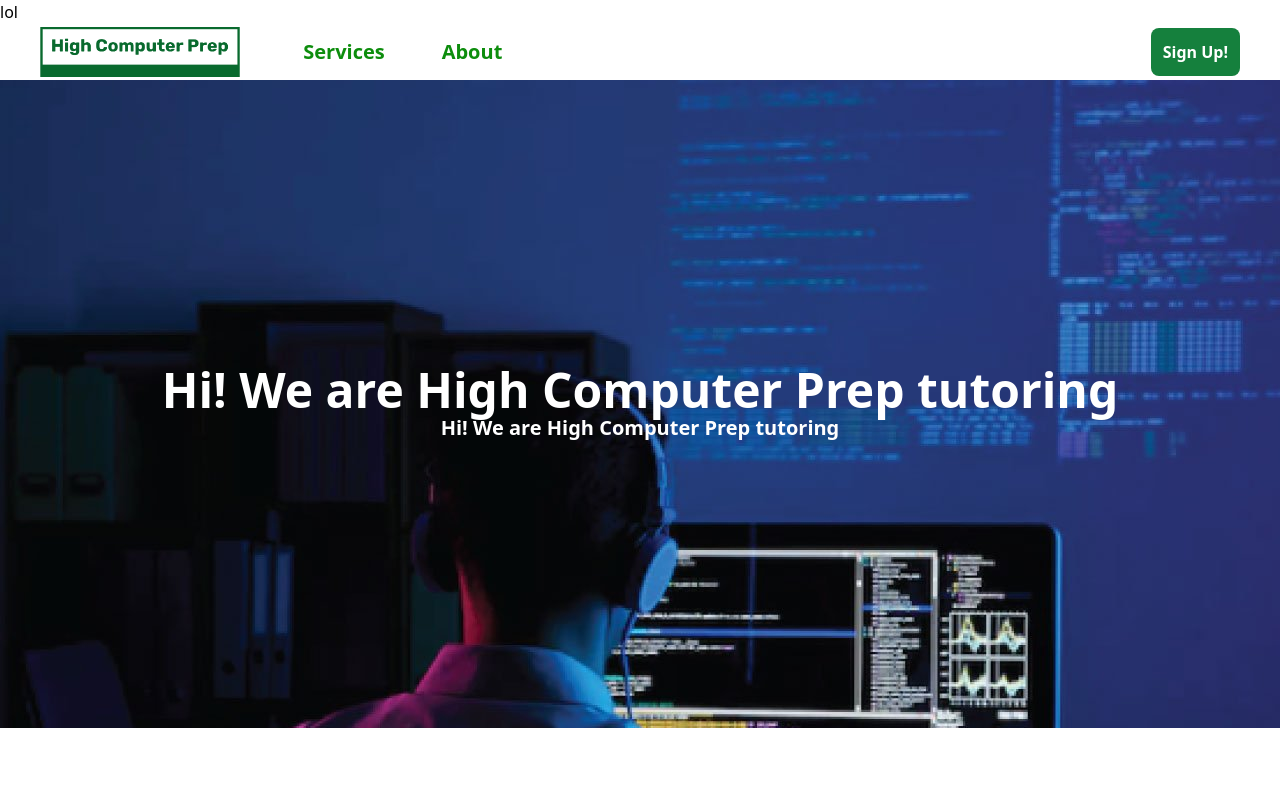
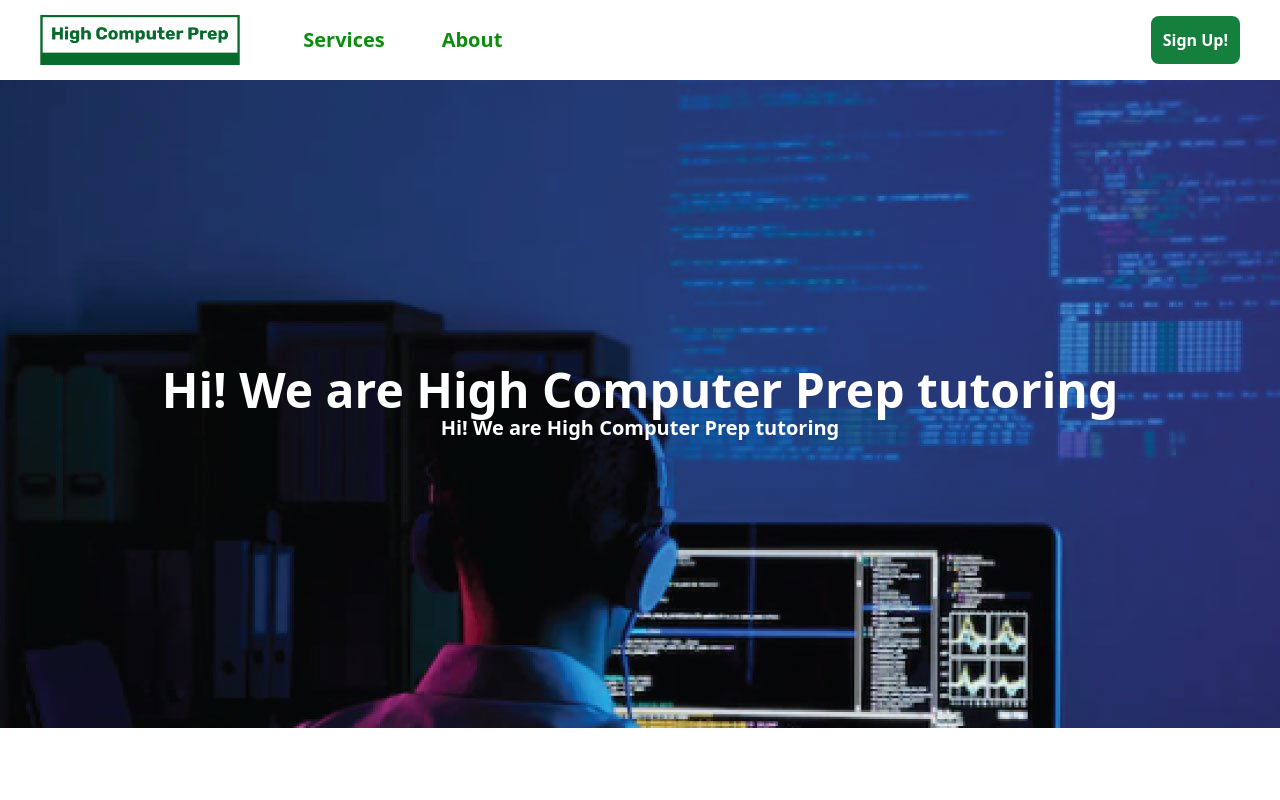
Before and after one commit to pillok/pillok.github.io, a plain HTML site: page index.html in a window 1280 px wide. Shown: the top 800 px of the page. Drawn offline with nearby package versions, Linux system fonts and the light colour scheme.

Commit message:
removed test

```diff
--- a/index.html
+++ b/index.html
@@ -6,7 +6,6 @@
     </head>
     <body>
         <div class="h-full flex flex-col">
-            lol
             <div style="height: 10%; width: 100vw;" class="flex flex-row">
                 <div class = "flex flex-row justify-start items-center" style="width: 50%;">
                     <img src="logo.png" width="200px" height="auto" class="mx-10"/>
```
